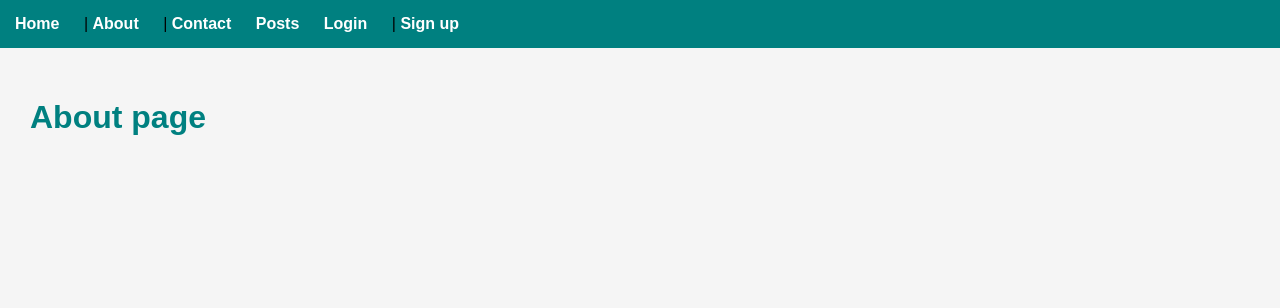
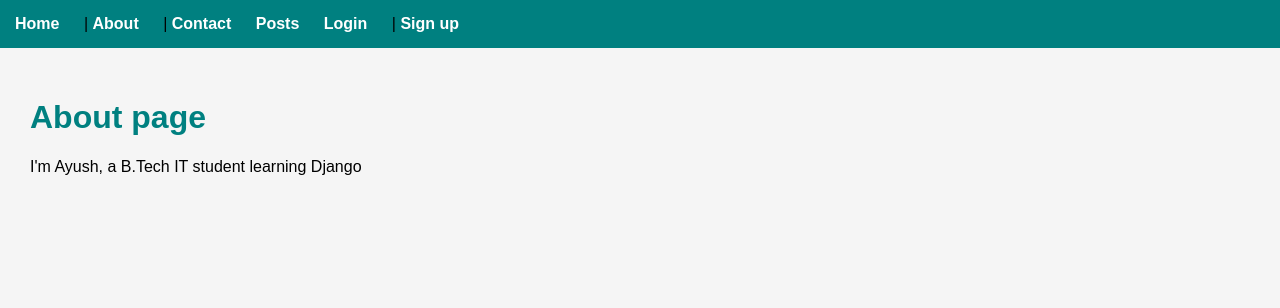
Before and after one commit to italayush63-tech/django-project, a Django app: page /about/ in a window 1280 px wide. Shown: the top 308 px of the page. Run offline with Django 5.2, Linux system fonts and the light colour scheme.

Commit message:
Update about page

```diff
--- a/mysite/myapp/templates/myapp/about.html
+++ b/mysite/myapp/templates/myapp/about.html
@@ -2,4 +2,5 @@
 
 {% block content %}
 <h1>About page</h1>
+<p>I'm Ayush, a B.Tech IT student learning Django</p>
 {% endblock %}
```
